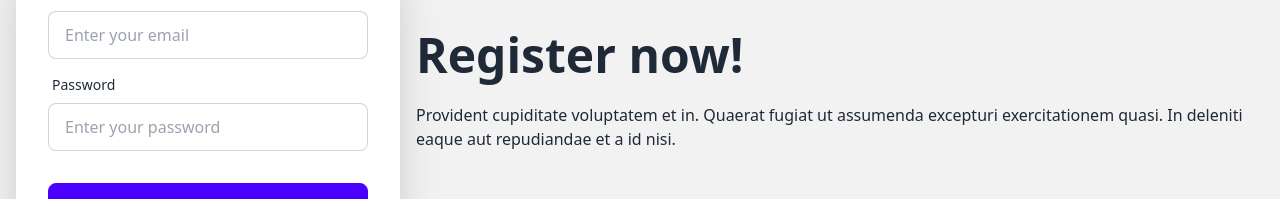
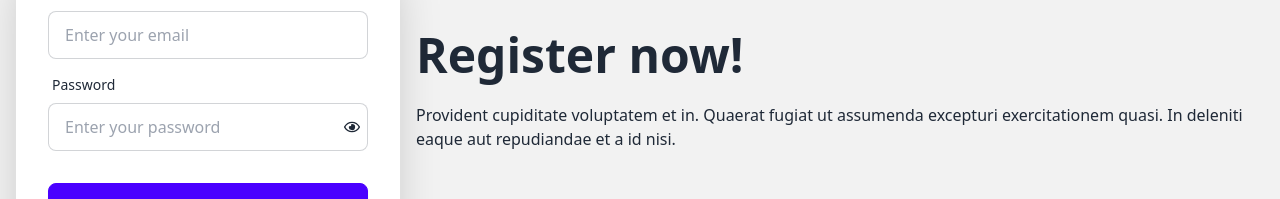
Before and after one commit to farhadahmed1/career-hub, a React (Vite) app: page /register in a window 1280 px wide. Shown: the part 365-564 px from the top of the page. Built offline with nearby package versions, Linux system fonts and the light colour scheme.

Commit message:
added input filde data

```diff
--- a/package.json
+++ b/package.json
@@ -15,6 +15,7 @@
     "match-sorter": "^6.3.4",
     "react": "^18.2.0",
     "react-dom": "^18.2.0",
+    "react-icons": "^5.0.1",
     "react-router-dom": "^6.22.1",
     "sort-by": "^1.2.0"
   },
--- a/src/components/UserRegister/UserRegister.jsx
+++ b/src/components/UserRegister/UserRegister.jsx
@@ -1,6 +1,8 @@
 import { createUserWithEmailAndPassword, getAuth } from "firebase/auth";
 import app from "../../firbase/firbase.init";
 import { useState } from "react";
+import { FaRegEye } from "react-icons/fa";
+import { FaEyeSlash } from "react-icons/fa";
 
 const UserRegister = () => {
   const auth = getAuth(app);
@@ -8,6 +10,14 @@ const UserRegister = () => {
   const [register, setRegister] = useState({});
   const [registerError, setRegisterError] = useState("");
   const [success, setSuccess] = useState("");
+  const [showPassword, setShowPassword] = useState(false);
+
+  // Regular expression to match password requirements:
+  // At least 8 characters long
+  // Contains at least one uppercase letter
+  // Contains at least one lowercase letter
+  // Contains at least one number
+  // Contains at least one special character
 
   const handleRegister = (e) => {
     e.preventDefault();
@@ -16,14 +26,19 @@ const UserRegister = () => {
     const password = e.target.password.value;
     console.log(email, password);
 
+    // reset Error state
+    setRegisterError("");
+    setSuccess("");
+
     if (password.length < 6) {
       setRegisterError("Password must be at least 6 characters");
       return;
+    } else if (/[A-Z]/.test.password) {
+      setRegisterError(
+        "length 6  two digits tow lowercase letters  one special case letter two uppercase letters"
+      );
+      return;
     }
-
-    // reset Error state
-    setRegisterError("");
-    setSuccess("");
 
     //create user and password
     createUserWithEmailAndPassword(auth, email, password)
@@ -66,18 +81,30 @@ const UserRegister = () => {
                   required
                 />
               </div>
-              <div className="form-control">
+              <div className="form-control ">
+                <div>
                   <label className="label">
                     <span className="label-text">Password</span>
                   </label>
+                </div>
+
+                <div className=" form-control relative">
                   <input
-                  type="password"
+                    type={showPassword ? "text" : "password"}
                     name="password"
                     placeholder="Enter your password"
                     className="input input-bordered"
                     required
                   />
+                  <span
+                    className=" absolute right-2 top-1/3"
+                    onClick={() => setShowPassword(!showPassword)}
+                  >
+                    {showPassword ? <FaEyeSlash /> : <FaRegEye />}
+                  </span>
                 </div>
+              </div>
+
               <div className="form-control mt-6">
                 <button className="btn btn-primary">Register</button>
               </div>
```
Also changed, not shown: 1 other file (tests, documents, lock files or other folders). Lines whose indentation alone changed are shown as unchanged.
